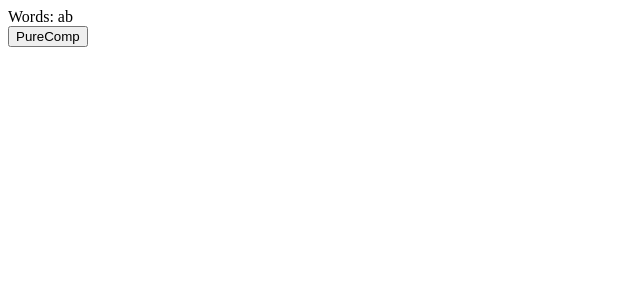
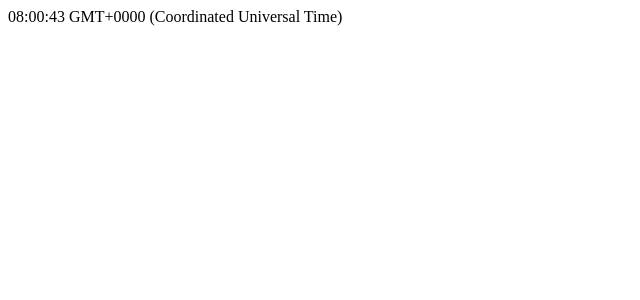
Before and after one commit to 1503014/React-1, a React (Create React App) app: page / in a window 1280 px wide. Shown: the top 300 px of the page, without its empty margins (0-640 px from the left). Built offline with nearby package versions, Linux system fonts and the light colour scheme.

Commit message:
1 file modified, 1 added

```diff
--- a/App.tsx
+++ b/App.tsx
@@ -3,6 +3,8 @@ import ReactDOM from 'react-dom';
 import HelloWorld from './Components/HelloWorld';
 import HelloWorld2 from './Components/HelloWorld2';
 import PureComponentDemo from './Components/PureComponentDemo';
+import Timer from './Components/Timer';
+
 function Click(a)
 {
   return (
@@ -12,7 +14,7 @@ function Click(a)
 export default function App() {
   return (
     <div>
-      <PureComponentDemo />
+      <Timer />
     </div>
   )
 }
--- /dev/null
+++ b/Components/Timer.tsx
@@ -0,0 +1,34 @@
+import React, {PureComponent} from 'react';
+import {render} from 'react-dom';
+
+export default class Timer extends PureComponent{
+  constructor(props) {
+    super(props);
+    this.state = {
+      currentDate : new Date().toTimeString()
+    };
+}
+private refreshState()
+{
+  this.setState(
+    {
+      currentDate : new Date().toTimeString()
+    }
+  );
+}
+componentDidMount()
+{
+  this.functionHandler = setInterval(() => this.refreshState(), 1000);
+}
+componentWillUnmount()
+{
+  clearInterval(this.functionHandler);
+}
+  render() {
+    return (
+      <div>
+        <div>{this.state.currentDate}</div>
+      </div>
+    );
+  }
+}
```
